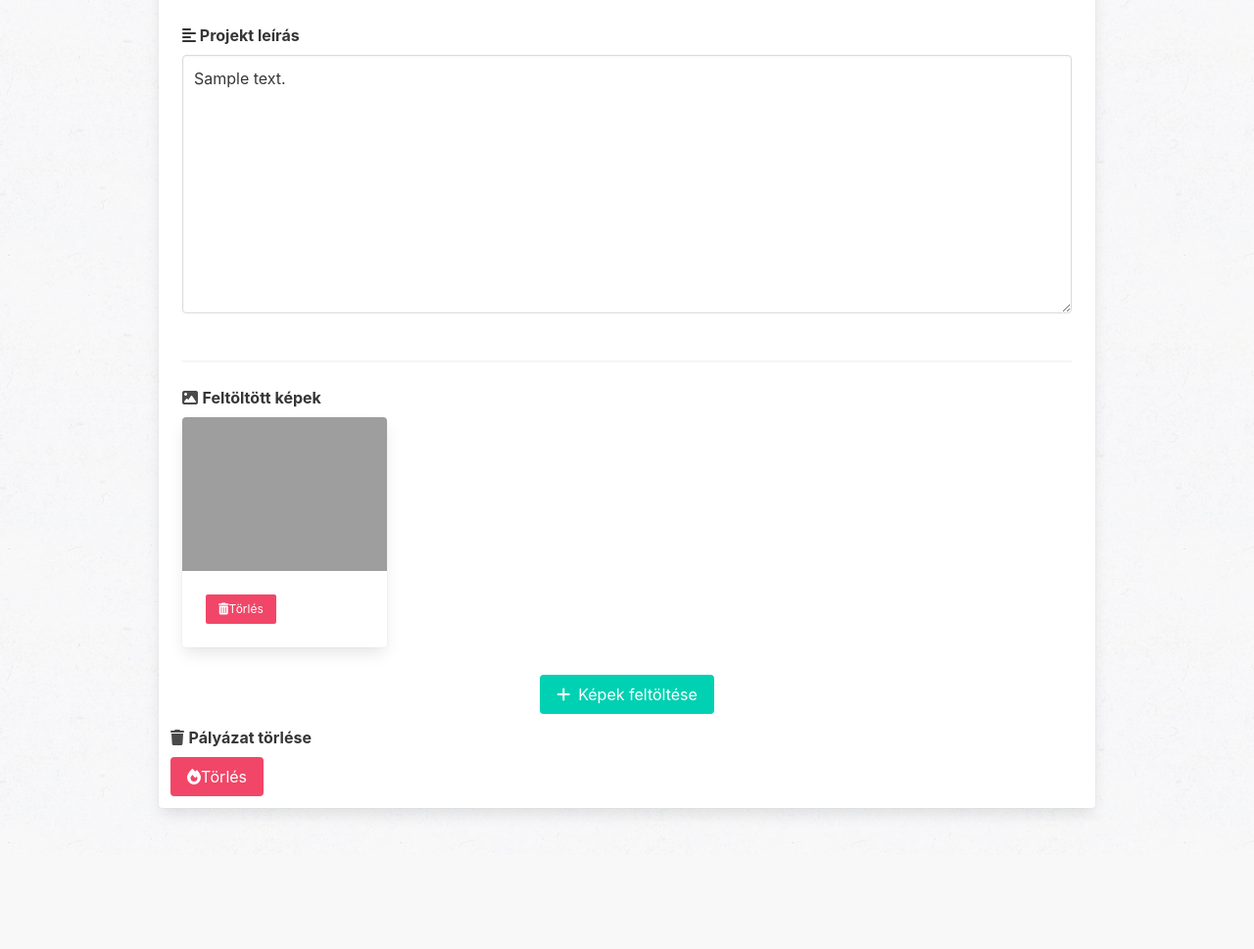
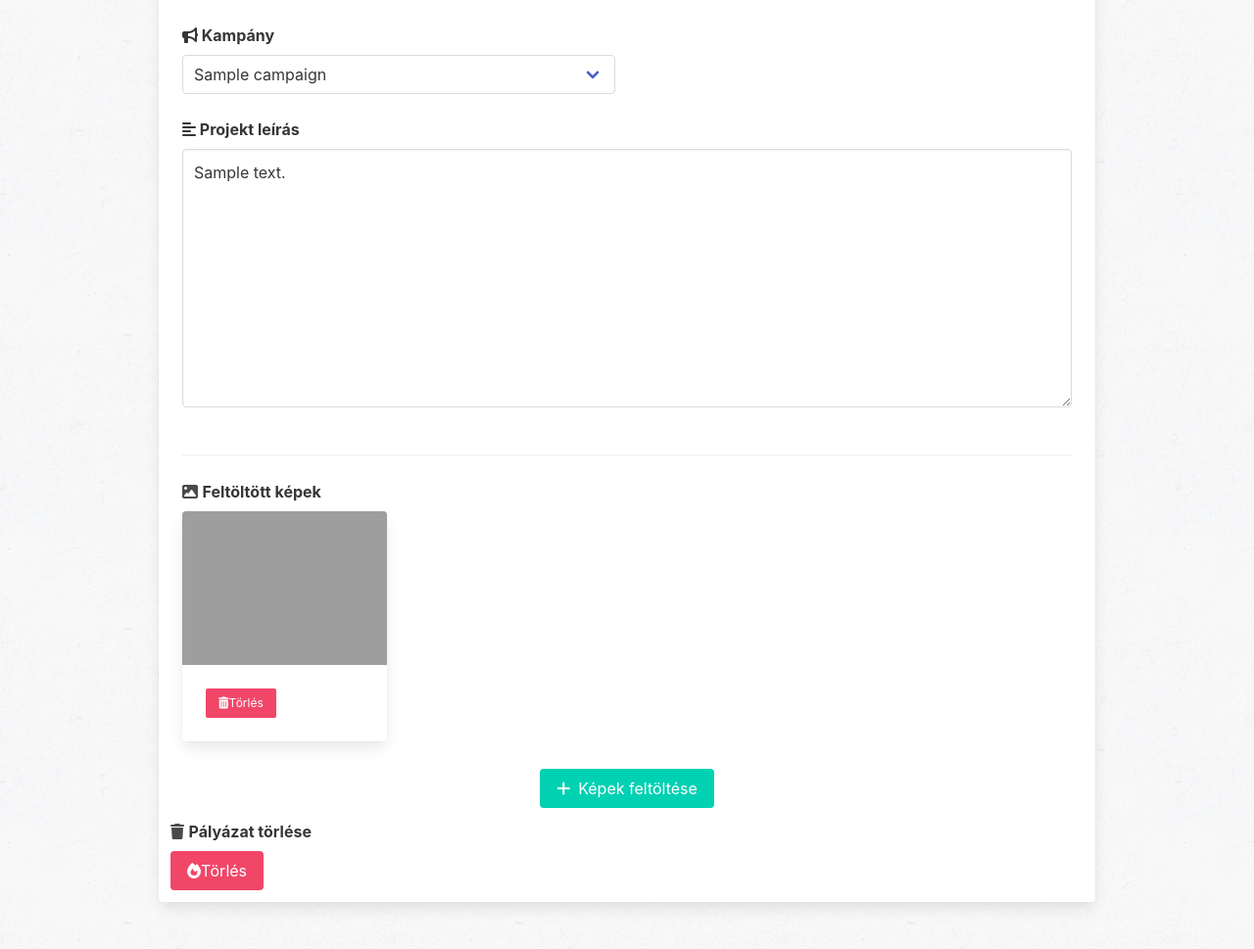
Before and after one commit to xngst/rosane-webapp, a Flask app: page /update_datasheet/1 in a window 1280 px wide. Shown: the part 662-1631 px from the top of the page at 98% size. Before the commit the page ends 1532 px from the top, so only its background shows below. Run offline with Flask 3, Linux system fonts and the light colour scheme; a user stored in the database is signed in; tables that the repository leaves empty hold one stand-in row (values such as "Sample post"); parts of the project's set-up code (start-up, migrations or seed data) failed here and were passed over; some libraries are stand-ins or nearby versions; grey boxes are pictures that could not be loaded.

Commit message:
add campaign selection across the app

```diff
--- a/app.py
+++ b/app.py
@@ -114,6 +114,7 @@ db.init_app(app)
 
 login_manager = LoginManager(app)
 login_manager.login_view = 'login'
+login_manager.login_message = "Tessék csak tessék!"
 csrf = CSRFProtect(app)
 
 @login_manager.user_loader
@@ -408,14 +409,23 @@ def delete_entry(entry_id):
 def update_datasheet(entry_id):
     entry = Entry.query.get_or_404(entry_id)
     images = Image.query.filter_by(entry_id=entry.id).all()
+    campaigns = Campaign.query.all()
     form = UpdateDatasheetForm(obj=entry)
+
+    current_id = str(entry.campaign.id)
+    campaign_list = [(str(c.id), c.name) for c in campaigns if str(c.id) != current_id]
+    campaign_list.insert(0, (current_id, entry.campaign.name))
+    form.campaign_selection.choices = campaign_list
+
     if form.validate_on_submit():
 
-        #entry.full_address = form.full_address.data
+        selected_campaign_id = int(form.campaign_selection.data)
+
         entry.rosan_id = form.rosan_id.data
         entry.applicant_name = form.applicant_name.data
         entry.facebook_url = form.facebook_url.data
         entry.category = form.category.data
+        entry.campaign_id = selected_campaign_id
         entry.status = form.status.data
         entry.huf_awarded = form.huf_awarded.data
         entry.description = form.description.data
@@ -496,16 +506,21 @@ def delete_image(image_id):
 def entry_form():
     form = EntryForm()
 
-    active_campaign = Campaign.query.filter_by(status="aktív").first()
-    if not active_campaign:
-        flash("Minimum egy aktív kampánynak léteznie kell!", "danger")
-        return redirect(url_for("index"))
+    campaigns = Campaign.query.all()
+    form.campaign_selection.choices = [(str(c.id), c.name) for c in campaigns]
 
     if form.validate_on_submit():
         entry_data = form.data
+        selected_campaign_id = int(entry_data['campaign_selection'])
+        selected_campaign = Campaign.query.get(selected_campaign_id)
+
+        if not selected_campaign:
+            flash("Érvénytelen kampány választás!", "danger")
+            return redirect(url_for("entry_form"))
 
         new_entry = Entry(
-            campaign_id=active_campaign.id,
+            campaign_id=selected_campaign.id,
+            submitted_by_id=current_user.id,
             title=entry_data['title'],
             description=entry_data['description'],
             full_address=entry_data['full_address'],
@@ -519,7 +534,7 @@ def entry_form():
             applicant_name=entry_data['applicant_name'],
             facebook_url=entry_data['facebook_url'],
             rosan_id=gen_rosane_id(
-                campain_year=active_campaign.from_date.year,
+                campain_year=selected_campaign.from_date.year,
                 Entry=Entry,
                 session=db.session
             ),
@@ -550,6 +565,7 @@ def entry_form():
                 MAPBOX_KEY=MAPBOX_KEY,
                 START_LNG=START_LNG,
                 START_LAT=START_LAT,
+                campaigns=campaigns
             )
         finally:
             db.session.close()
@@ -560,6 +576,7 @@ def entry_form():
         MAPBOX_KEY=MAPBOX_KEY,
         START_LNG=START_LNG,
         START_LAT=START_LAT,
+        campaigns=campaigns
     )
 
 
@@ -729,8 +746,12 @@ def request_entity_too_large(error):
     return "A feltöltött fájl túl nagy (max 5MB)!", 413
 
 @app.errorhandler(404)
-def not_found(e):
+def err404(e):
   return render_template("error/error_404.html")
+
+@app.errorhandler(401)
+def err401(e):
+  return render_template("error/error_401.html")
 
 if __name__ == "__main__":
     with app.app_context():
--- a/forms.py
+++ b/forms.py
@@ -37,6 +37,7 @@ class EntryForm(FlaskForm):
     images = MultipleFileField("Images", validators=[DataRequired()])
     category = SelectField("Category", choices=CATEGORIES)
     status = SelectField("Status", choices=STATES)
+    campaign_selection = SelectField("Kampány", validators=[DataRequired()])
     city = HiddenField("City")
     county = HiddenField("County")
     zipcode = HiddenField("Zipcode")
@@ -47,6 +48,7 @@ class EntryForm(FlaskForm):
 class UpdateEntryForm(FlaskForm):
     full_address = StringField("Helyszín", validators=[DataRequired()])
     city = HiddenField("City", validators=[DataRequired()])
+    campaign_selection = SelectField("Kampány", validators=[DataRequired()])
     county = HiddenField("County", validators=[DataRequired()])
     zipcode = HiddenField("Zipcode", validators=[DataRequired()])
     lat = HiddenField("Lat", validators=[DataRequired()])
@@ -54,7 +56,7 @@ class UpdateEntryForm(FlaskForm):
 
 class UpdateDatasheetForm(FlaskForm):
     full_address = StringField("Helyszín", validators=[Optional()])
-    #campaign = StringField("Kampány", validators=[Optional()])
+    campaign_selection = SelectField("Kampány", validators=[DataRequired()])
     rosan_id = StringField("Azonosító", validators=[Optional()])
     title = StringField("Pályázat neve", validators=[Optional()])
     applicant_name = StringField("Pályázó neve", validators=[Optional()])
--- a/models.py
+++ b/models.py
@@ -13,7 +13,7 @@ class Campaign(db.Model):
     from_date = db.Column(db.DateTime)
     to_date = db.Column(db.DateTime)
     status = db.Column(db.String(256))
-    name = db.Column(db.String(256))
+    name = db.Column(db.String(256),unique=True)
     description = db.Column(db.String())
     updated_at = db.Column(db.DateTime, onupdate=datetime.utcnow)
     created_at = db.Column(db.DateTime, default=datetime.utcnow)
--- a/templates/datasheet.html
+++ b/templates/datasheet.html
@@ -83,6 +83,7 @@
           <div class="box">
             <div class="columns is-multiline">
               {% set fields = [
+                ('<i class="fas fa-bullhorn"></i> Kampány', entry.campaign.name if entry.campaign else '—'),
                 ('<i class="fas fa-map-marker-alt"></i> Helyszín', entry.full_address or '—'),
                 ('<i class="fas fa-hashtag"></i> Azonosító', entry.rosan_id),
                 ('<i class="fas fa-thumbs-up"></i> Kedvelések száma', entry.like_count or '—'),
--- a/templates/datasheet_update.html
+++ b/templates/datasheet_update.html
@@ -154,6 +154,20 @@
                 </div>
               </div>
 
+                <div class="column is-half">
+                    <div class="field{% if form.campaign_selection.errors %} is-danger{% endif %}">
+                        <label class="label"><i class="fas fa-bullhorn"></i> {{ form.campaign_selection.label }}</label>
+                        <div class="control">
+                            <div class="select is-fullwidth{% if form.campaign_selection.errors %} is-danger{% endif %}">
+                                {{ form.campaign_selection }}
+                            </div>
+                        </div>
+                        {% for error in form.campaign_selection.errors %}
+                            <p class="help is-danger">{{ error }}</p>
+                        {% endfor %}
+                    </div>
+                </div>
+
               <!-- Description -->
               <div class="column is-full">
                 <div class="field{% if form.description.errors %} is-danger{% endif %}">
```
Also changed, not shown: templates/form.html (+13 -0 lines).
